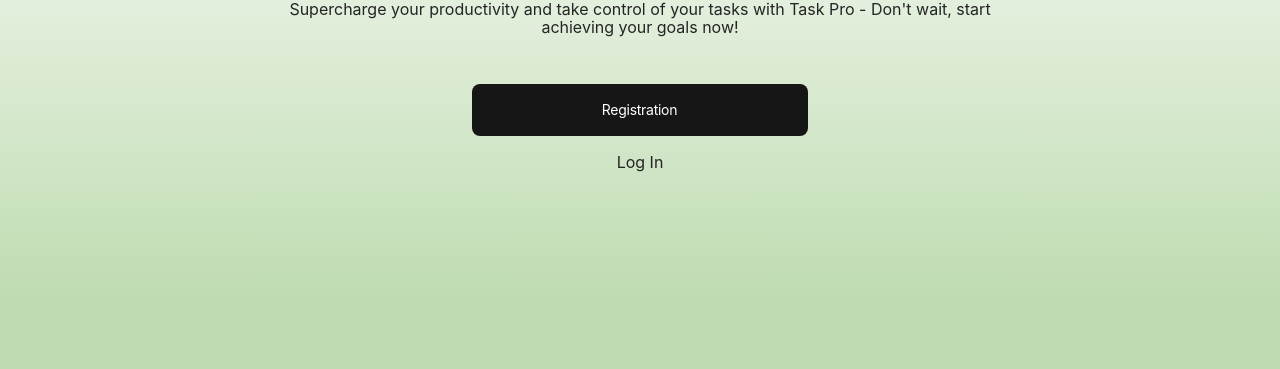
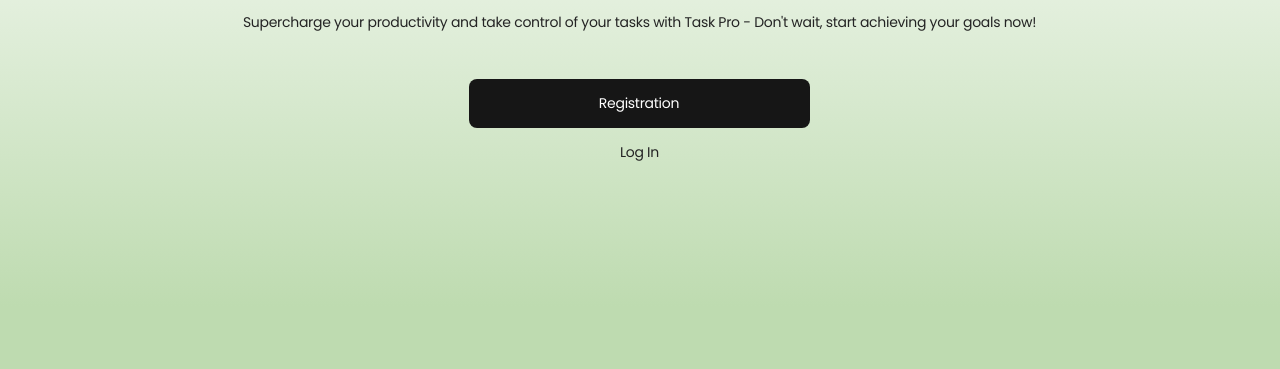
Before and after one commit to ElenaYa/my-project, a website built with Vite: page src/index.html in a window 1280 px wide. Shown: the part 431-800 px from the top of the page. Built offline with nearby package versions, Linux system fonts and the light colour scheme; files whose address does not match are found by name.

Commit message:
Update styles.css

```diff
--- a/src/css/styles.css
+++ b/src/css/styles.css
@@ -4,14 +4,18 @@
   | default @import url()
   |============================
 */
+@import url('https://fonts.googleapis.com/css2?family=Poppins:wght@400;500;600&display=swap');
+
 @import url('./reset.css');
 @import url('./start-page.css');
+@import url('./registration-page.css');
+@import url('./login-page.css');
 
 :root {
-  font-family: Inter, Avenir, Helvetica, Arial, sans-serif;
-  font-size: 16px;
-  line-height: 24px;
+  font-family: 'Poppins', sans-serif, 'Open Sans', sans-serif;
+  font-size: 14px;
   font-weight: 400;
+  letter-spacing: -0.02em;
 
   color: #242424;
   background-color: rgba(255, 255, 255, 0.87);
@@ -22,26 +26,22 @@
   -moz-osx-font-smoothing: grayscale;
   -webkit-text-size-adjust: 100%;
 }
+
 .container {
-  min-width: 320px;
   margin-left: auto;
   margin-right: auto;
+  padding: 0 20px;
 }
-@media screen and (min-width: 375px) {
-  .container {
-    width: 375px;
-    margin: 0 auto;
-  }
-}
+
 @media screen and (min-width: 768px) {
   .container {
-    width: 768px;
-    margin: 0 auto;
+    padding-left: 147px;
+    padding-right: 148px;
   }
 }
 @media screen and (min-width: 1440px) {
   .container {
-    width: 1440px;
-    margin: 0 auto;
+    padding-left: 483px;
+    padding-right: 484px;
   }
 }
```
